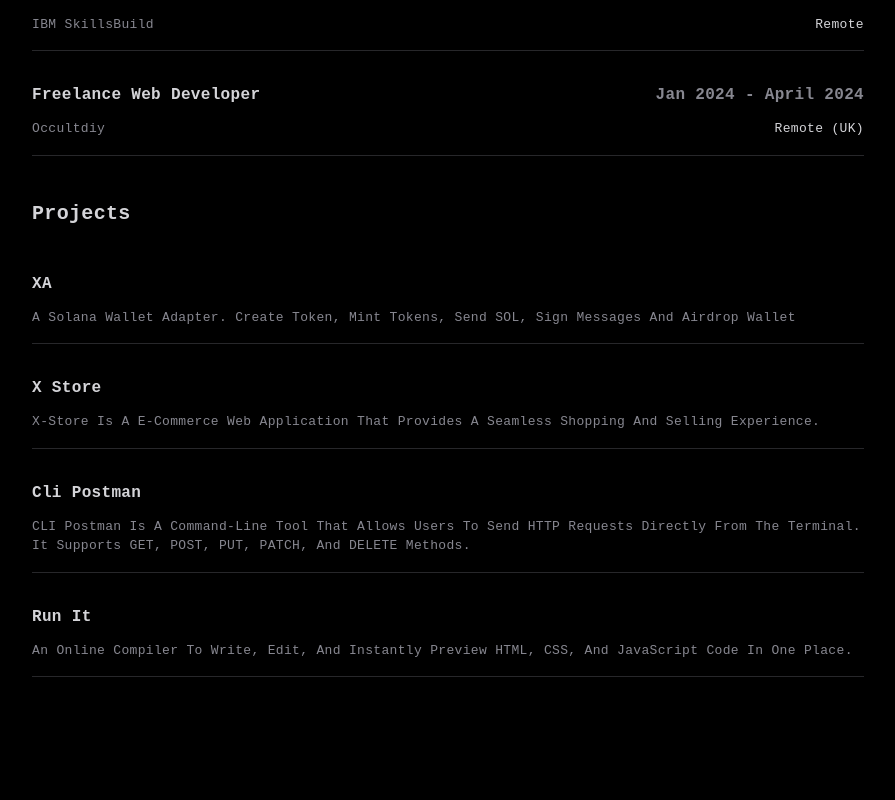
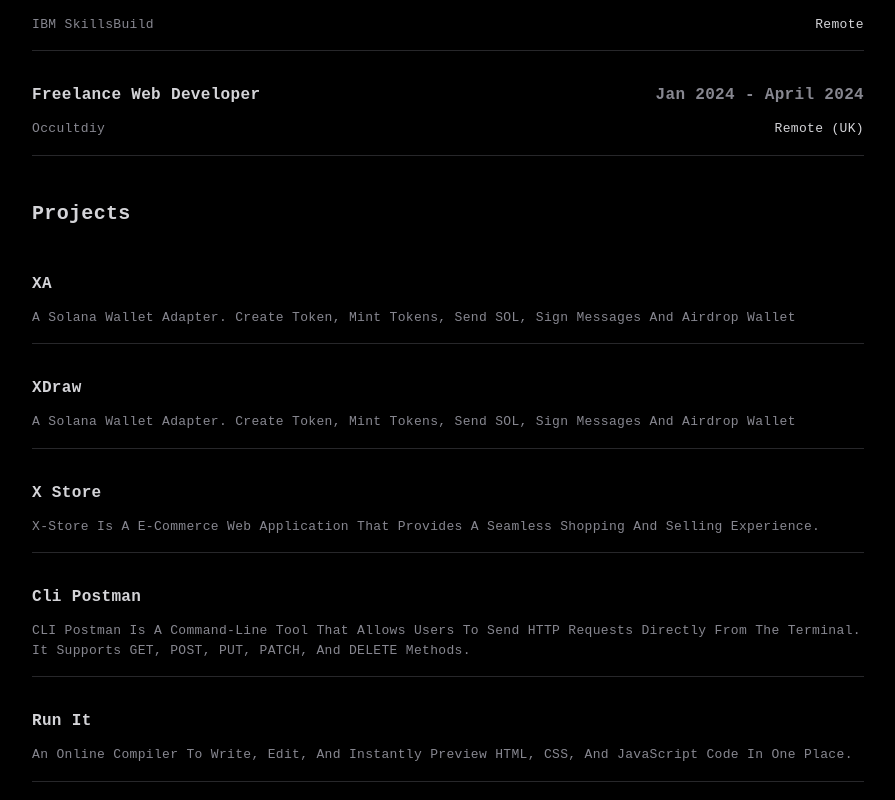
Before and after one commit to Nikuunj/Portfolio, a Next.js app: page / in a window 1280 px wide. Shown: the part 973-1773 px from the top of the page, without its empty margins (192-1087 px from the left). Built offline with nearby package versions, Linux system fonts and the light colour scheme; a web font is replaced by a local one.

Commit message:
update: project

```diff
--- a/data/Projects.ts
+++ b/data/Projects.ts
@@ -4,6 +4,12 @@ export const projects = [
           name: 'XA',
           github: 'https://github.com/Nikuunj/wallet-adapter',
           live: 'https://wallet-adapter-wine.vercel.app/',
+          describe: 'A Solana wallet adapter. Create Token, Mint Tokens, Send SOL, Sign Messages and Airdrop Wallet' ,
+     },
+     {
+          name: 'XDraw',
+          github: 'https://github.com/Nikuunj/x-draw',
+          live: 'https://x-draw.vercel.app/',
           describe: 'A Solana wallet adapter. Create Token, Mint Tokens, Send SOL, Sign Messages and Airdrop Wallet' ,
      },
      {
```
